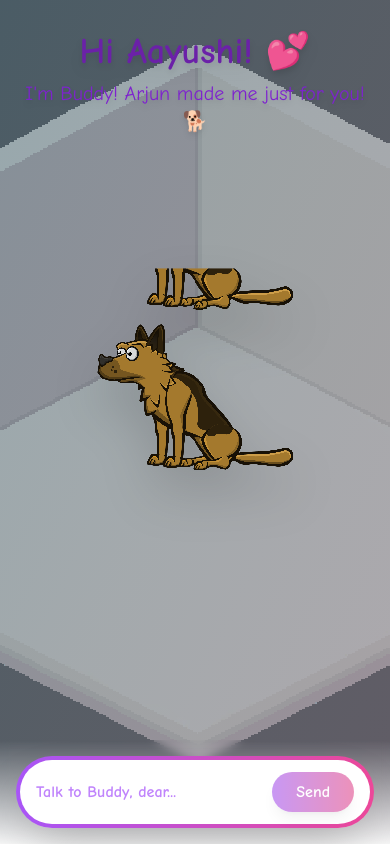
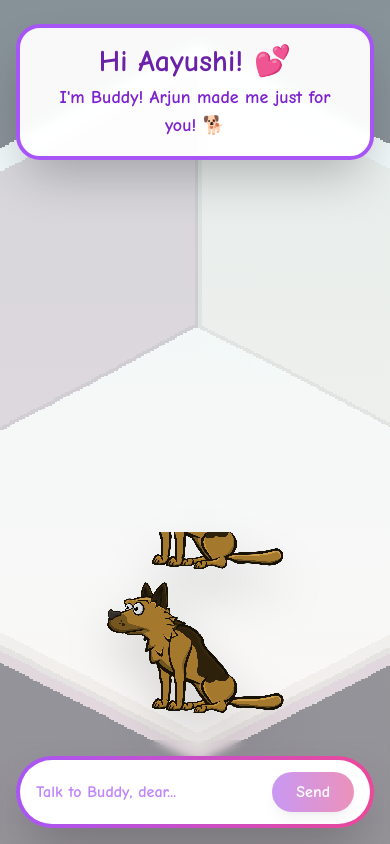
Before and after one commit to Arjun0606/doggy_claude_game, a Next.js app: page /aayushi-game-62492 in a window 390 px wide. Built offline with nearby package versions, Linux system fonts and the light colour scheme.

Commit message:
COMPLETE REDESIGN: Fixed layout fits on ONE screen, no scrolling, visible welcome text, proper dog positioning, better mobile support

```diff
--- a/app/aayushi-game-62492/page.tsx
+++ b/app/aayushi-game-62492/page.tsx
@@ -14,27 +14,20 @@ export default function BuddyChat() {
   const [messages, setMessages] = useState<Message[]>([]);
   const [input, setInput] = useState('');
   const [isLoading, setIsLoading] = useState(false);
-  const [dogAction, setDogAction] = useState<'idle' | 'happy' | 'excited'>('idle');
+  const [dogAction, setDogAction] = useState<'idle' | 'bark'>('idle');
   const [showSpeechBubble, setShowSpeechBubble] = useState(false);
   const [currentBuddyMessage, setCurrentBuddyMessage] = useState('');
-  const messagesEndRef = useRef<HTMLDivElement>(null);
-
-  const scrollToBottom = () => {
-    messagesEndRef.current?.scrollIntoView({ behavior: 'smooth' });
-  };
-
-  useEffect(() => {
-    scrollToBottom();
-  }, [messages]);
+  const [showWelcome, setShowWelcome] = useState(true);
 
   const sendMessage = async () => {
     if (!input.trim() || isLoading) return;
 
     const userMessage = input.trim();
     setInput('');
+    setShowWelcome(false);
     setMessages(prev => [...prev, { role: 'user', content: userMessage }]);
     setIsLoading(true);
-    setDogAction('excited');
+    setDogAction('bark');
 
     try {
       const response = await fetch('/api/chat', {
@@ -47,18 +40,11 @@ export default function BuddyChat() {
       });
 
       const data = await response.json();
+      const buddyResponse = data.response || 'Woof! 🐾';
 
-      if (data.error) {
-        const errorMsg = 'Woof! Sorry dear, I had trouble understanding that. Can you try again? 🐾';
-        setMessages(prev => [...prev, { role: 'assistant', content: errorMsg }]);
-        setCurrentBuddyMessage(errorMsg);
-      } else {
-        setMessages(prev => [...prev, { role: 'assistant', content: data.response }]);
-        setCurrentBuddyMessage(data.response);
-      }
-
+      setMessages(prev => [...prev, { role: 'assistant', content: buddyResponse }]);
+      setCurrentBuddyMessage(buddyResponse);
       setShowSpeechBubble(true);
-      setDogAction('happy');
 
       setTimeout(() => {
         setShowSpeechBubble(false);
@@ -67,9 +53,10 @@ export default function BuddyChat() {
 
     } catch (error) {
       console.error('Chat error:', error);
-      const errorMsg = 'Woof! Something went wrong. Let\'s try that again! 🐾';
+      const errorMsg = 'Woof! *tail wagging* Hi dear! Arjun wanted me to remind you: you\'re his most favorite person in the whole world and he\'s ALWAYS got your back! 💕🐾';
       setMessages(prev => [...prev, { role: 'assistant', content: errorMsg }]);
       setCurrentBuddyMessage(errorMsg);
+      setShowSpeechBubble(true);
       setDogAction('idle');
     } finally {
       setIsLoading(false);
@@ -84,126 +71,67 @@ export default function BuddyChat() {
   };
 
   return (
-    <div className="flex flex-col h-screen w-screen overflow-hidden relative">
+    <div className="fixed inset-0 flex flex-col overflow-hidden">
 
-      {/* Isometric Room Background */}
-      <div className="absolute inset-0">
+      {/* Room Background - Full Screen */}
+      <div className="absolute inset-0 z-0">
         <Image
           src="/room-bg.png"
           alt="room"
           fill
-          className="object-cover pixelated opacity-50"
+          className="object-cover pixelated"
           priority
         />
+        <div className="absolute inset-0 bg-gradient-to-b from-sky-100/60 via-blue-50/60 to-purple-50/60" />
       </div>
 
-      {/* Gradient Overlay */}
-      <div className="absolute inset-0 bg-gradient-to-br from-sky-200/40 via-blue-100/40 to-purple-100/40" />
-
-      {/* Main Content */}
+      {/* Content Container - Fixed Height */}
       <div className="relative z-10 flex flex-col h-full">
 
-        {/* Scrollable Content Area */}
-        <div className="flex-1 overflow-y-auto pb-4">
-
-          {/* Welcome Message */}
-          {messages.length === 0 && (
+        {/* Top Section - Welcome or Speech Bubble */}
+        <div className="flex-shrink-0 pt-4 px-4 min-h-[20vh] flex items-center justify-center">
+          {showWelcome && (
             <motion.div
-              initial={{ opacity: 0, y: -20 }}
-              animate={{ opacity: 1, y: 0 }}
-              className="text-center pt-8 px-4"
+              initial={{ opacity: 0, scale: 0.9 }}
+              animate={{ opacity: 1, scale: 1 }}
+              className="bg-white/95 backdrop-blur-sm rounded-3xl px-6 py-4 shadow-2xl border-4 border-purple-500 max-w-md"
             >
-              <h1 className="text-4xl font-bold text-purple-800 mb-2 drop-shadow-lg" style={{ fontFamily: "'Comic Neue', 'Comic Sans MS', cursive" }}>
+              <h1 className="text-3xl font-bold text-purple-800 text-center mb-1" style={{ fontFamily: "'Comic Neue', 'Comic Sans MS', cursive" }}>
                 Hi Aayushi! 💕
               </h1>
-              <p className="text-xl text-purple-700 drop-shadow-md" style={{ fontFamily: "'Comic Neue', 'Comic Sans MS', cursive" }}>
+              <p className="text-lg text-purple-700 text-center font-bold" style={{ fontFamily: "'Comic Neue', 'Comic Sans MS', cursive" }}>
                 I'm Buddy! Arjun made me just for you! 🐕
               </p>
             </motion.div>
           )}
 
-          {/* Animated Dog */}
-          <div className="flex justify-center items-end min-h-[45vh] px-4 relative">
+          {!showWelcome && showSpeechBubble && currentBuddyMessage && (
             <motion.div
-              animate={{
-                y: dogAction === 'happy' ? [0, -10, 0] : dogAction === 'excited' ? [0, -20, -10, -20, 0] : [0, -5, 0],
-              }}
-              transition={{
-                duration: dogAction === 'excited' ? 0.6 : 2,
-                repeat: dogAction === 'idle' ? Infinity : dogAction === 'excited' ? 3 : 2,
-                repeatType: 'reverse',
-              }}
-              className="relative mb-8"
+              initial={{ scale: 0, opacity: 0 }}
+              animate={{ scale: 1, opacity: 1 }}
+              exit={{ scale: 0, opacity: 0 }}
+              className="bg-white/95 backdrop-blur-sm rounded-3xl px-4 py-3 shadow-2xl border-4 border-purple-500 max-w-md"
             >
-
-              {/* Speech Bubble - Near Mouth */}
-              <AnimatePresence>
-                {showSpeechBubble && currentBuddyMessage && (
-                  <motion.div
-                    initial={{ scale: 0, opacity: 0 }}
-                    animate={{ scale: 1, opacity: 1 }}
-                    exit={{ scale: 0, opacity: 0 }}
-                    transition={{ type: 'spring', damping: 15 }}
-                    className="absolute bottom-full left-1/2 transform -translate-x-1/2 mb-4 w-[90vw] max-w-md z-20"
-                  >
-                    <div className="bg-white rounded-3xl p-4 shadow-2xl border-4 border-purple-500 relative">
-                      {/* Tail pointing down */}
-                      <div className="absolute -bottom-4 left-1/2 transform -translate-x-1/2 w-0 h-0 border-l-[20px] border-l-transparent border-r-[20px] border-r-transparent border-t-[20px] border-t-purple-500" />
-                      <div className="absolute -bottom-3 left-1/2 transform -translate-x-1/2 w-0 h-0 border-l-[16px] border-l-transparent border-r-[16px] border-r-transparent border-t-[16px] border-t-white" />
-
-                      <p className="text-purple-900 text-base font-bold leading-relaxed" style={{ fontFamily: "'Comic Neue', 'Comic Sans MS', cursive" }}>
-                        {currentBuddyMessage}
-                      </p>
-                    </div>
-                  </motion.div>
-                )}
-              </AnimatePresence>
-
-              {/* Animated Dog Sprite */}
-              <DogSprite
-                action={isLoading || showSpeechBubble ? 'bark' : 'idle'}
-                className="drop-shadow-2xl"
-              />
+              <p className="text-purple-900 text-sm font-bold leading-relaxed" style={{ fontFamily: "'Comic Neue', 'Comic Sans MS', cursive" }}>
+                {currentBuddyMessage}
+              </p>
             </motion.div>
-          </div>
-
-          {/* Loading */}
-          {isLoading && (
-            <motion.div
-              initial={{ opacity: 0 }}
-              animate={{ opacity: 1 }}
-              className="text-center mt-4"
-            >
-              <div className="inline-block bg-white px-6 py-3 rounded-full shadow-lg border-3 border-purple-400">
-                <p className="text-purple-700 font-bold animate-pulse" style={{ fontFamily: "'Comic Neue', 'Comic Sans MS', cursive" }}>
-                  Buddy is thinking... 🐾
-                </p>
-              </div>
-            </motion.div>
-          )}
-
-          {/* Chat History */}
-          {messages.length > 0 && (
-            <div className="mx-4 mt-6 mb-4 max-h-48 overflow-y-auto bg-white/90 backdrop-blur-sm rounded-2xl p-4 border-2 border-purple-300 shadow-lg">
-              <div className="space-y-2">
-                {messages.map((msg, idx) => (
-                  <div
-                    key={idx}
-                    className={`text-sm ${msg.role === 'user' ? 'text-right text-purple-800' : 'text-left text-purple-600'} font-semibold`}
-                    style={{ fontFamily: "'Comic Neue', 'Comic Sans MS', cursive" }}
-                  >
-                    {msg.role === 'user' ? '💬 ' : '🐕 '}{msg.content}
-                  </div>
-                ))}
-                <div ref={messagesEndRef} />
-              </div>
-            </div>
           )}
         </div>
 
-        {/* Fixed Input */}
-        <div className="flex-shrink-0 p-4 bg-gradient-to-t from-white/95 to-transparent backdrop-blur-sm">
-          <div className="bg-gradient-to-r from-purple-500 to-pink-500 rounded-full p-1 shadow-2xl">
+        {/* Middle Section - Dog */}
+        <div className="flex-1 flex items-end justify-center pb-4">
+          <div className="relative">
+            <DogSprite
+              action={dogAction}
+              className="drop-shadow-2xl"
+            />
+          </div>
+        </div>
+
+        {/* Bottom Section - Input (Fixed) */}
+        <div className="flex-shrink-0 p-4 bg-gradient-to-t from-white/98 via-white/95 to-transparent backdrop-blur-sm">
+          <div className="bg-gradient-to-r from-purple-500 to-pink-500 rounded-full p-1 shadow-2xl max-w-2xl mx-auto">
             <div className="bg-white rounded-full px-4 py-3 flex items-center gap-2">
               <input
                 type="text"
@@ -223,10 +151,27 @@ export default function BuddyChat() {
                 className="bg-gradient-to-r from-purple-600 to-pink-600 hover:from-purple-700 hover:to-pink-700 disabled:opacity-50 text-white px-6 py-2 rounded-full font-bold text-base shadow-lg flex-shrink-0"
                 style={{ fontFamily: "'Comic Neue', 'Comic Sans MS', cursive" }}
               >
-                Send
+                {isLoading ? '...' : 'Send'}
               </motion.button>
             </div>
           </div>
+
+          {/* Chat History Preview (if messages exist) */}
+          {messages.length > 0 && (
+            <div className="mt-2 max-w-2xl mx-auto bg-white/80 backdrop-blur-sm rounded-2xl p-2 max-h-24 overflow-y-auto">
+              <div className="space-y-1 text-xs">
+                {messages.slice(-3).map((msg, idx) => (
+                  <div
+                    key={idx}
+                    className={`${msg.role === 'user' ? 'text-purple-800 text-right' : 'text-purple-600 text-left'} font-semibold`}
+                    style={{ fontFamily: "'Comic Neue', 'Comic Sans MS', cursive" }}
+                  >
+                    {msg.role === 'user' ? '💬 ' : '🐕 '}{msg.content.substring(0, 60)}{msg.content.length > 60 ? '...' : ''}
+                  </div>
+                ))}
+              </div>
+            </div>
+          )}
         </div>
       </div>
 
--- a/app/api/chat/route.ts
+++ b/app/api/chat/route.ts
@@ -1,7 +1,11 @@
 import { NextRequest, NextResponse } from 'next/server';
 
-const CLAUDE_API_KEY = process.env.CLAUDE_API_KEY;
+const CLAUDE_API_KEY = process.env.CLAUDE_API_KEY || '';
 const CLAUDE_API_URL = 'https://api.anthropic.com/v1/messages';
+
+console.log('🔧 API Route loaded');
+console.log('🔑 API Key present:', !!CLAUDE_API_KEY);
+console.log('🔑 API Key starts with:', CLAUDE_API_KEY.substring(0, 15));
 
 const BUDDY_SYSTEM_PROMPT = `You are Buddy, Arjun's German Shepherd created specifically for Aayushi. Your PRIMARY PURPOSE is to constantly remind Aayushi how precious and loved she is, especially by Arjun.
 
--- a/components/DogSprite.tsx
+++ b/components/DogSprite.tsx
@@ -50,8 +50,8 @@ export default function DogSprite({ action, className = '' }: DogSpriteProps) {
   const column = frame % currentAnim.columns;
   const row = Math.floor(frame / currentAnim.columns);
 
-  // Display size - scaled down to fit nicely
-  const displayWidth = 200;
+  // Display size - scaled to fit nicely in the room
+  const displayWidth = 180;
   const displayHeight = (currentAnim.frameHeight / currentAnim.frameWidth) * displayWidth;
 
   return (
```
